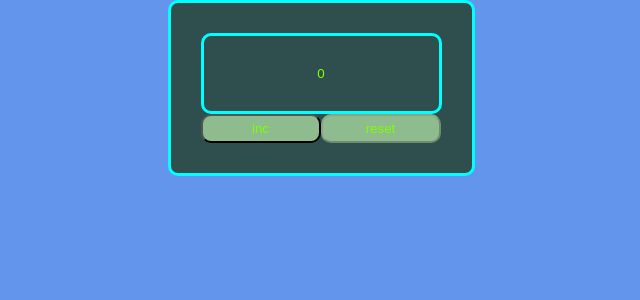
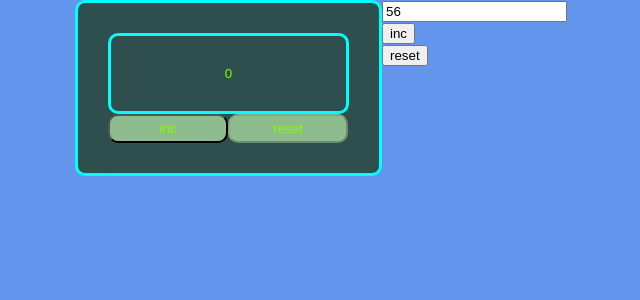
Before and after one commit to Leskevich/counter, a React (Create React App) app: page / in a window 1280 px wide. Shown: the top 300 px of the page, without its empty margins (319-959 px from the left). Built offline with nearby package versions, Linux system fonts and the light colour scheme.

Commit message:
refactoring

```diff
--- a/src/App.tsx
+++ b/src/App.tsx
@@ -1,8 +1,17 @@
 import React, {useState} from 'react';
 import './App.css';
 import Counter from './counter/Counter';
+import {stateType} from './state/state';
+import Tablo from './counter/tablo';
+import Inc from "./counter/inc";
+import ResetButton from "./counter/reset";
 
-function App() {
+type propsType = {
+    state: stateType
+}
+
+
+function App(props: propsType) {
     let [inputCounter, setInputCounter] = useState<number>(0)
     let incButton = () => {
         if (inputCounter < 5) {
@@ -16,12 +25,25 @@ function App() {
     }
     return (
         <div className="App">
-            <Counter
-                inputCounter={inputCounter}
-                incButton={incButton}
-                resetButton={resetButton}/>
+            <div>
+                <Counter
+                    inputCounter={inputCounter}
+                    incButton={incButton}
+                    resetButton={resetButton}/>
+            </div>
+            <div>
+                <Tablo state={props.state}/>
+                <div>
+                    <div><Inc/></div>
+                    <div><ResetButton/></div>
+                </div>
+
+            </div>
         </div>
+
     );
+
+
 }
 
 
--- /dev/null
+++ b/src/counter/inc.tsx
@@ -0,0 +1,11 @@
+import React from "react";
+
+let Inc = () => {
+    return(
+        <div>
+            <button>inc</button>
+        </div>
+    )
+}
+
+export default Inc
--- /dev/null
+++ b/src/counter/reset.tsx
@@ -0,0 +1,11 @@
+import React from "react";
+
+let ResetButton = ( ) =>{
+    return(
+        <div>
+            <button>reset</button>
+        </div>
+    )
+}
+
+export default ResetButton
--- /dev/null
+++ b/src/counter/tablo.tsx
@@ -0,0 +1,17 @@
+import React from "react";
+import {stateType} from "../state/state";
+
+ type tabloStateType = {
+     state:stateType
+ }
+
+let Tablo = (props:tabloStateType) => {
+    return(
+        <div>
+            <input value={props.state.tablo} />
+        </div>
+    )
+}
+
+
+export default Tablo
--- a/src/index.tsx
+++ b/src/index.tsx
@@ -3,10 +3,11 @@ import ReactDOM from 'react-dom';
 import './index.css';
 import App from './App';
 import reportWebVitals from './reportWebVitals';
+import state from "./state/state";
 
 ReactDOM.render(
   <React.StrictMode>
-    <App />
+    <App state={state} />
   </React.StrictMode>,
   document.getElementById('root')
 );
--- /dev/null
+++ b/src/state/state.tsx
@@ -0,0 +1,13 @@
+import React from "react";
+
+type tabloType = number
+
+export type  stateType = {
+    tablo: tabloType
+}
+
+ let state: stateType = {
+    tablo: 56
+}
+
+export default state
```
